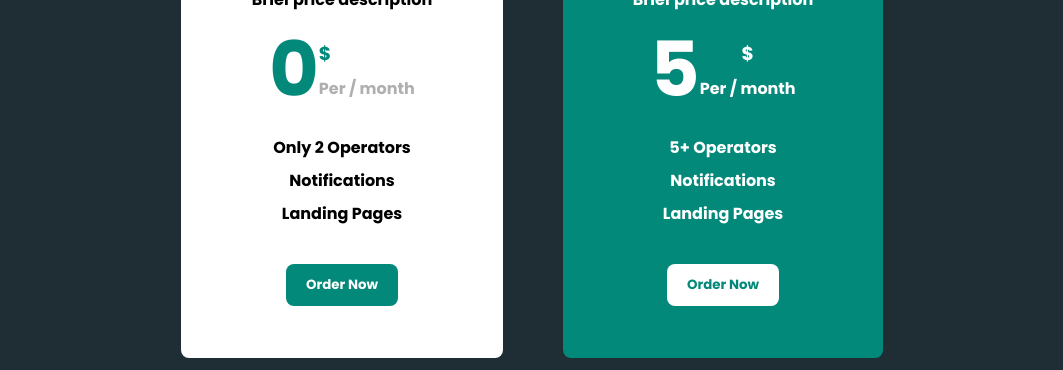
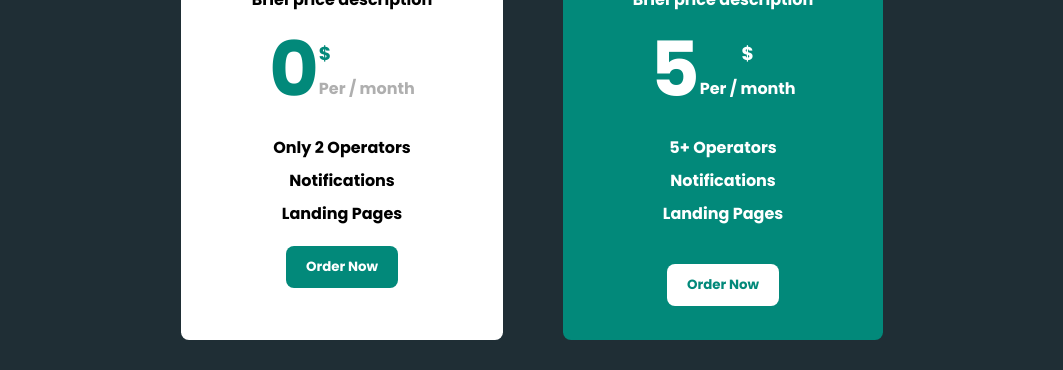
Before and after one commit to Azamatjon-developer/exam-month3-, a plain HTML site: page index.html in a window 1280 px wide. Shown: the part 430-800 px from the top of the page, without its empty margins (108-1171 px from the left). Drawn offline with Linux system fonts and the light colour scheme.

Commit message:
exam three all done

```diff
--- a/scss/blocks/_hero.scss
+++ b/scss/blocks/_hero.scss
@@ -3,8 +3,6 @@
         color: #fff;
         padding-top: 50px;
         font-family: "poppins";
-
-
         .hero_subtitle{
            font-family: "poppins";
             text-align: center;
@@ -15,19 +13,14 @@
             padding-top: 32px;
             font-weight: 700;
            font-family: "poppins";
-
-
         }
         .hero_text{
             text-align: center;
             font-size: 16px;
             padding-top: 16px;
            font-family: "poppins";
-
         }
     }
-
-
     .hero_boxes{
         max-width:1120;
         display: flex;
@@ -37,9 +30,6 @@
         flex-wrap: wrap;
         padding-top: 50px;
         font-family: "poppins";
-
-
-
         .hero_box{
             background-color: #fff;
             width: 322px;
@@ -47,14 +37,12 @@
             border-radius: 8px;
             padding-bottom: 20px;
            font-family: "poppins";
-
             h2{
                 text-align: center;
                 font-weight: 700;
                 font-size: 24px;
                 padding-top: 24px;
                font-family: "poppins";
-
             }
             p{
                 font-weight: 400;
@@ -62,18 +50,15 @@
                 text-align:center;
                 padding-top: 8px;
                font-family: "poppins";
-
             }
             .hero_btn{
                 padding: 11px 20px;
                 border:none;
                 background-color: #02897A;
                 border-radius: 8px;
-                margin: 38px 0px 32px;
-
+                margin: 20px 0px 32px;
                 color:#fff;
                font-family: "poppins";
-
             }
             .hero_box_price{
                 text-align: center;
@@ -81,36 +66,24 @@
                 justify-content: center;
                 align-items: center;
                font-family: "poppins";
-
                 .zero{
                     font-size: 76px;
-
                 }
                 .box_zero{
                     text-align: start;
                     p{
                         color:#AFAFAF;
                         font-family: "poppins";
-
-
                     }
-
                 }
-
                 h3{
                     font-family: "poppins";
-
                     color:#02897A;
-
                 }
             }
         }
     }
 }
-
-
-
-
 .box_blue{
     background-color: #02897A;
     width: 320px;
@@ -118,21 +91,18 @@
     border-radius: 8px;
     color:#fff;
     font-family: "poppins";
-
     h2{
         text-align: center;
         font-weight: 700;
         font-size: 24px;
         padding-top: 24px;
         font-family: "poppins";
-
     }
     p{
         font-weight: 400;
         font-size: 16px;
         text-align:center;
         font-family: "poppins";
-
         padding-top: 8px;
     }
     .hero_btn{
@@ -141,7 +111,6 @@
         background-color: #fff;
         border-radius: 8px;
         font-family: "poppins";
-
         margin: 38px 0px 32px;
         color:#02897A;
     }
@@ -151,27 +120,19 @@
         justify-content: center;
         align-items: center;
         font-family: "poppins";
-
         .zero{
             font-size: 76px;
-
         }
         .box_zero{
             color:#fff;
             p{
                 color:#fff;
         font-family: "poppins";
-
-
             }
-
         }
-
         h3{
             color:#fff;
           font-family: "poppins";
-
-
         }
     }
 }
```
Also changed, not shown: index.html (+0 -11 lines), scss/blocks/_main_product.scss (+0 -15 lines), scss/blocks/_nav.scss (+0 -12 lines), scss/main.scss (+0 -7 lines), css/main.min.css, 1 other file.
